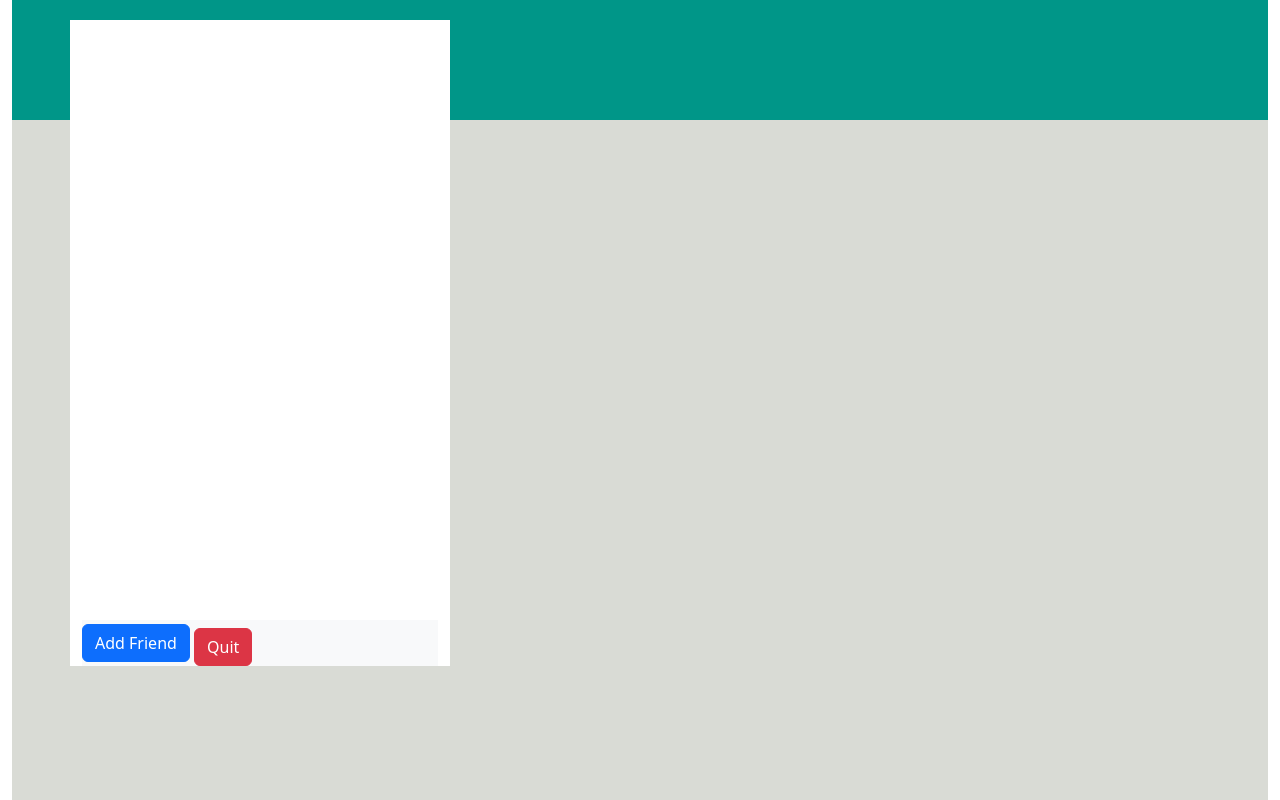
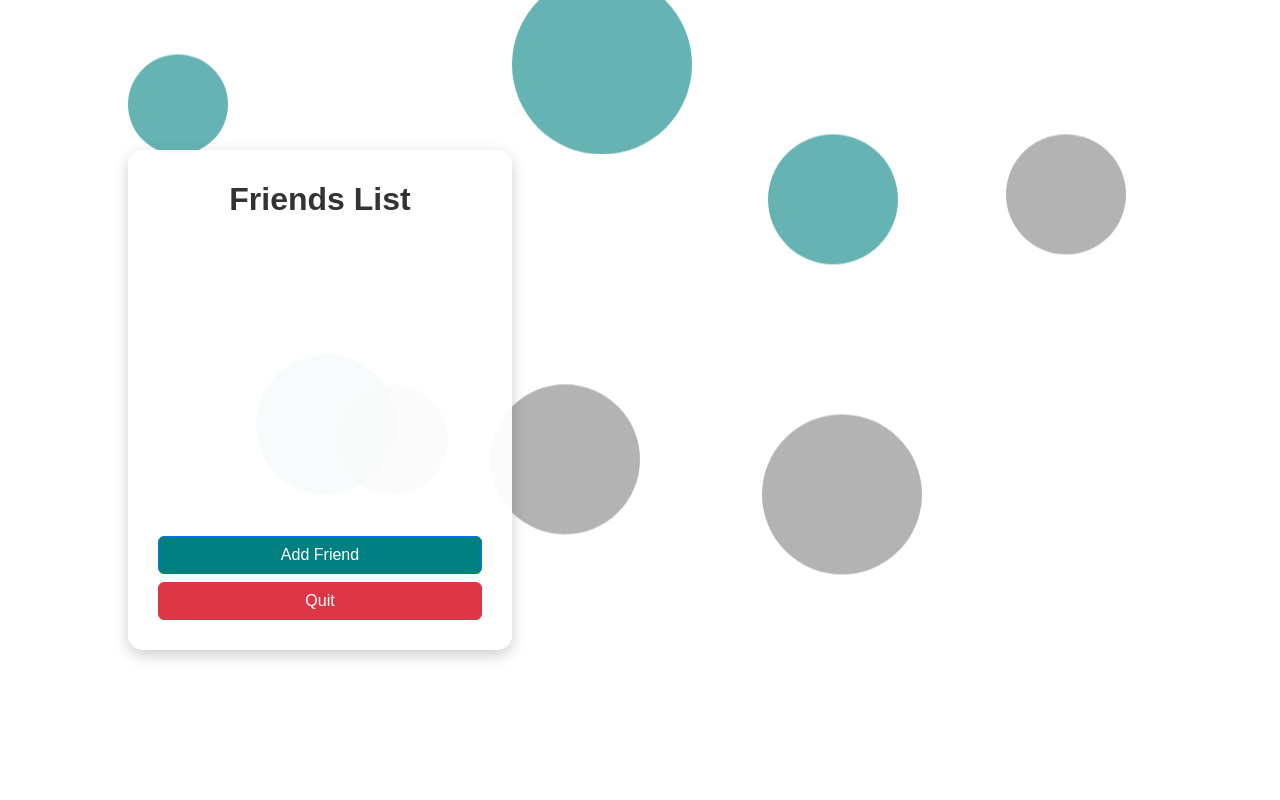
Before and after one commit to resilientdb/ResChat, a Django app: page /index/ in a window 1280 px wide. Run offline with Django 4.2, Linux system fonts and the light colour scheme; some libraries are stand-ins or nearby versions.

Commit message:
Index Page Design

```diff
--- a/app0/templates/index.html
+++ b/app0/templates/index.html
@@ -4,38 +4,113 @@
 {% block title %}ResChat{% endblock %}
 
 {% block css %}
-<link rel="stylesheet" href="{% static 'css/index.css' %}">
+<style>
+    body, html {
+        height: 100%;
+        margin: 0;
+        font-family: 'Arial', sans-serif;
+        overflow: hidden;
+    }
+
+    .background {
+        position: fixed;
+        top: 0;
+        left: 0;
+        width: 100%;
+        height: 100%;
+        z-index: -1;
+        overflow: hidden;
+    }
+
+    .circle {
+        border-radius: 50%;
+        position: absolute;
+        animation: move 15s linear infinite;
+        opacity: 0.6;
+    }
+
+    @keyframes move {
+        0%, 100% { transform: translateY(0); }
+        50% { transform: translateY(-15vh); }
+    }
+
+    .btn-primary {
+        background-color: #008080;
+    }
+
+    .circle1 { width: 100px; height: 100px; background-color: #008080; left: 10%; top: 20%; }
+    .circle2 { width: 120px; height: 120px; background-color: #808080; right: 12%; top: 30%; }
+    .circle3 { width: 140px; height: 140px; background-color: #008080; left: 20%; bottom: 25%; }
+    .circle4 { width: 160px; height: 160px; background-color: #808080; right: 28%; bottom: 15%; }
+    .circle5 { width: 180px; height: 180px; background-color: #008080; left: 40%; top: 10%; }
+    .circle6 { width: 150px; height: 150px; background-color: #808080; right: 50%; bottom: 20%; }
+    .circle7 { width: 130px; height: 130px; background-color: #008080; left: 60%; top: 30%; }
+    .circle8 { width: 110px; height: 110px; background-color: #808080; right: 65%; bottom: 25%; }
+
+
+    .contacts {
+        height: 500px;
+        z-index: 1;
+        background-color: rgba(255, 255, 255, 0.95);
+        padding: 30px;
+        border-radius: 15px;
+        box-shadow: 0 5px 15px rgba(0, 0, 0, 0.2);
+        width: 30%;
+        margin-left: 10%; /* Adjust the left margin as needed */
+        position: absolute;
+        top: 50%;
+        transform: translate(0, -50%);
+        display: flex;
+        flex-direction: column;
+        justify-content: space-between;
+    }
+
+
+    .friends-list-title {
+        font-size: 32px;
+        color: #333;
+        font-weight: bold;
+        margin-bottom: 20px;
+        text-align: center;
+    }
+
+</style>
 {% endblock %}
 
 {% block content %}
-<div class="back-container">
-    <div class="container-fluid front-container">
-        <div class="back-top"></div>
-        <div class="back-main"></div>
+
+<div class="background">
+    <div class="circle circle1"></div>
+    <div class="circle circle2"></div>
+    <div class="circle circle3"></div>
+    <div class="circle circle4"></div>
+    <div class="circle circle5"></div>
+    <div class="circle circle6"></div>
+    <div class="circle circle7"></div>
+    <div class="circle circle8"></div>
 </div>
-    <div class="container front-container1">
+
+<div class="container-fluid">
     <div class="row">
+        <!-- Sidebar with scrollable friends list -->
         <div class="col-sm-4 contacts">
+            <div class="contact-container">
+                <h3 class="friends-list-title">Friends List</h3>
                 <div class="contact-table-scroll">
-                    <table class="table table-hover">
-                        <tbody>
+                    <div class="list-group">
                         {% for friend in friends %}
-                            <tr>
-                                <td><img src="{% static 'assets/dp.png' %}" alt="" class="profile-image rounded-circle">
-                                </td>
-                                <td><a href="{% url 'chat' username=friend %}">{{friend}}</a></td>
-                            </tr>
+                        <a href="{% url 'chat' username=friend %}" class="list-group-item list-group-item-action">
+                            <img src="{% static 'assets/dp.png' %}" alt="" class="profile-image rounded-circle">
+                            {{ friend }}
+                        </a>
                         {% endfor %}
-                            <!-- end -->
-                        </tbody>
-                    </table>
                     </div>
-                <!-- Add Friend and Quit buttons fixed at the bottom using Bootstrap classes -->
-                <div class="bg-light flex-column">
-                    <a href="{% url 'addfriend' %}" class="btn btn-primary btn-block" id="addFriendBtn">Add Friend</a>
-                    <a href="#" class="btn btn-danger btn-block mt-2" id="quitBtn">Quit</a>
+                </div>
 
             </div>
+            <div class="d-flex flex-column">
+                <a href="{% url 'addfriend' %}" class="btn btn-primary mb-2" id="addFriendBtn">Add Friend</a>
+                <a href="#" class="btn btn-danger" id="quitBtn">Quit</a>
             </div>
         </div>
     </div>
--- a/app0/templates/login.html
+++ b/app0/templates/login.html
@@ -123,7 +123,3 @@
 
 
 {% endblock %}
-
-{% block navbar %}
-{% include 'navbar.html' %}
-{% endblock %}
```
Lines whose indentation alone changed are shown as unchanged.
